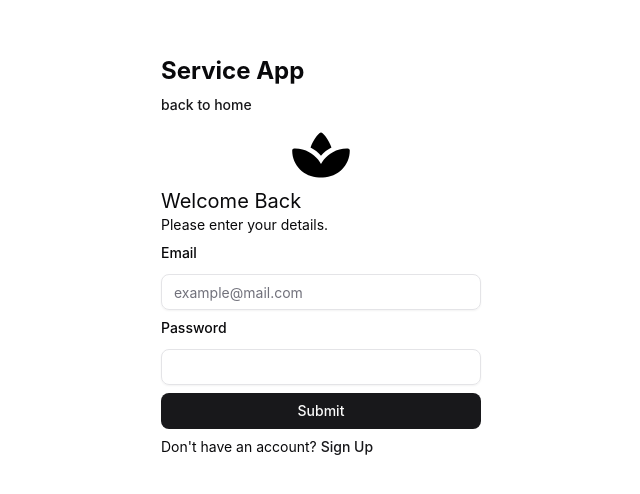
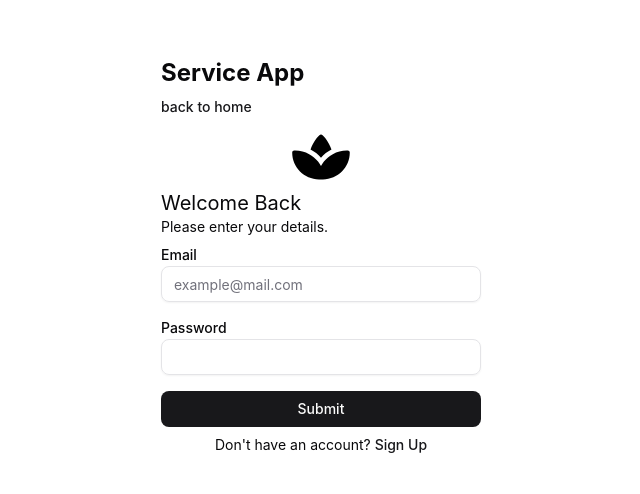
Before and after one commit to kvilmos/service-app, a React (Vite) app in the folder client/: page /authentication in a window 1280 px wide. Shown: the part 140-634 px from the top of the page, without its empty margins (319-959 px from the left). Built offline with nearby package versions, Linux system fonts and the light colour scheme.

Commit message:
style: adjust spacing between form fields

```diff
--- a/client/src/features/auth/auth-page.css
+++ b/client/src/features/auth/auth-page.css
@@ -22,9 +22,18 @@
 
 .auth-form {
   padding: 0.5rem 0 0 0;
-  gap: 0.5rem;
+  gap: 1rem;
+}
+
+.auth-field {
+  gap: 0.1rem;
 }
 
 .auth-form__switch {
+  text-align: center;
   padding: 0;
 }
+
+.switch-p {
+  text-align: center;
+}
--- a/client/src/features/auth/components/sign-in-form.jsx
+++ b/client/src/features/auth/components/sign-in-form.jsx
@@ -17,7 +17,7 @@ export default function SignInForm({ onSwitch }) {
       <p className="text-sm">Please enter your details.</p>
 
       <FieldGroup className="auth-form">
-        <Field>
+        <Field className="auth-field">
           <FieldLabel htmlFor="signin-email">Email</FieldLabel>
           <Input
             id="signin-email"
@@ -25,7 +25,7 @@ export default function SignInForm({ onSwitch }) {
             placeholder="example@mail.com"
           />
         </Field>
-        <Field>
+        <Field className="auth-field">
           <FieldLabel htmlFor="signin-password">Password</FieldLabel>
           <Input id="signin-password" type="password" />
         </Field>
@@ -34,7 +34,7 @@ export default function SignInForm({ onSwitch }) {
         </Field>
       </FieldGroup>
 
-      <p className="text-sm">
+      <p className="text-sm switch-p">
         Don't have an account?&nbsp;
         <Button
           onClick={onSwitch}
```
